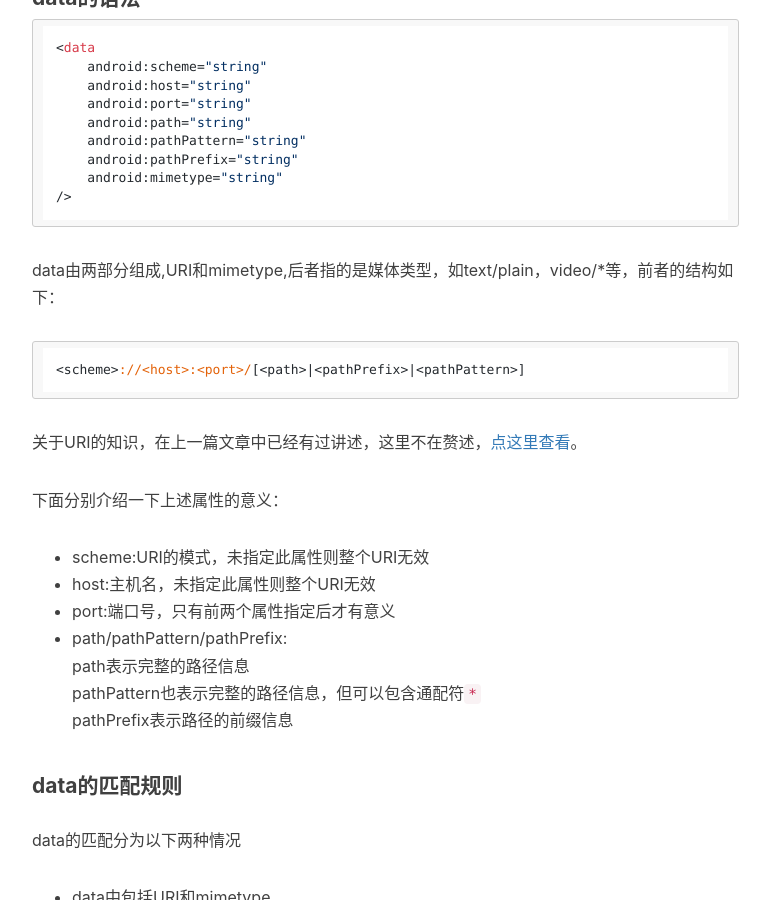
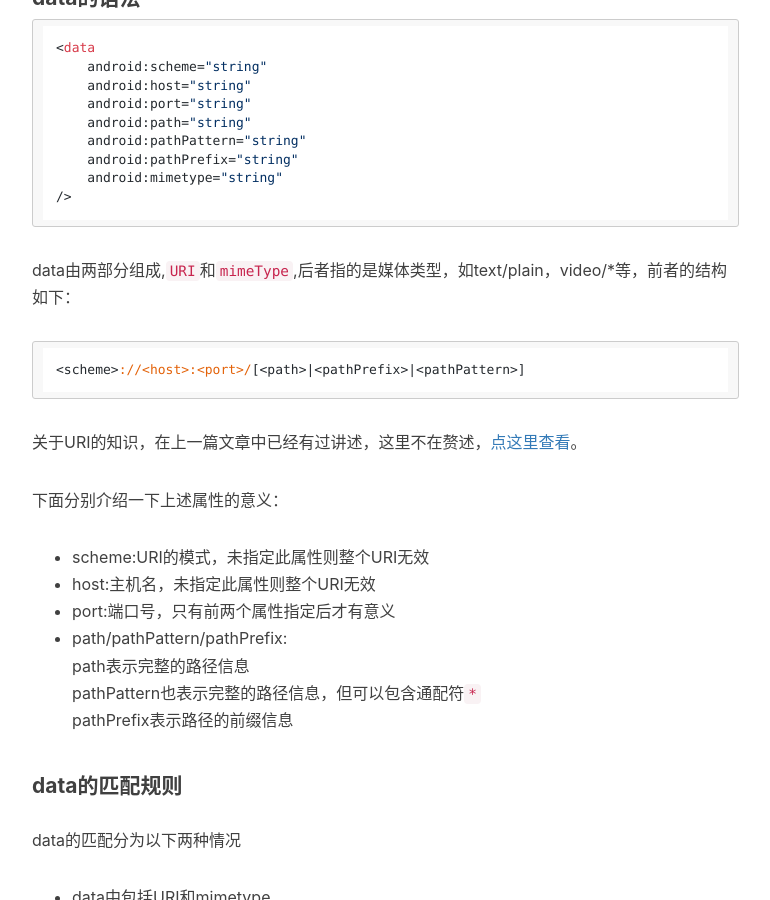
Before and after one commit to rorschach/rorschach.github.io, a Jekyll site: the page built from _posts/2016-02-13-android-intent-filter.markdown, in a window 1280 px wide and 900 px high, scrolled down 3614 px. Shown: the whole window, without its empty margins (233-1003 px from the left). Built offline with Jekyll 4.4.1, drawn with Linux system fonts in a browser that asks for light colours; nearby versions of some CDN libraries; comment, search, counter and statistics services are not loaded.

````diff
--- a/_posts/2016-02-13-android-intent-filter.markdown
+++ b/_posts/2016-02-13-android-intent-filter.markdown
@@ -143,7 +143,7 @@
 />
 ```
 
-data由两部分组成,URI和mimetype,后者指的是媒体类型，如text/plain，video/*等，前者的结构如下：
+data由两部分组成,`URI`和`mimeType`,后者指的是媒体类型，如text/plain，video/*等，前者的结构如下：
 
 ```
 <scheme>://<host>:<port>/[<path>|<pathPrefix>|<pathPattern>]
````
